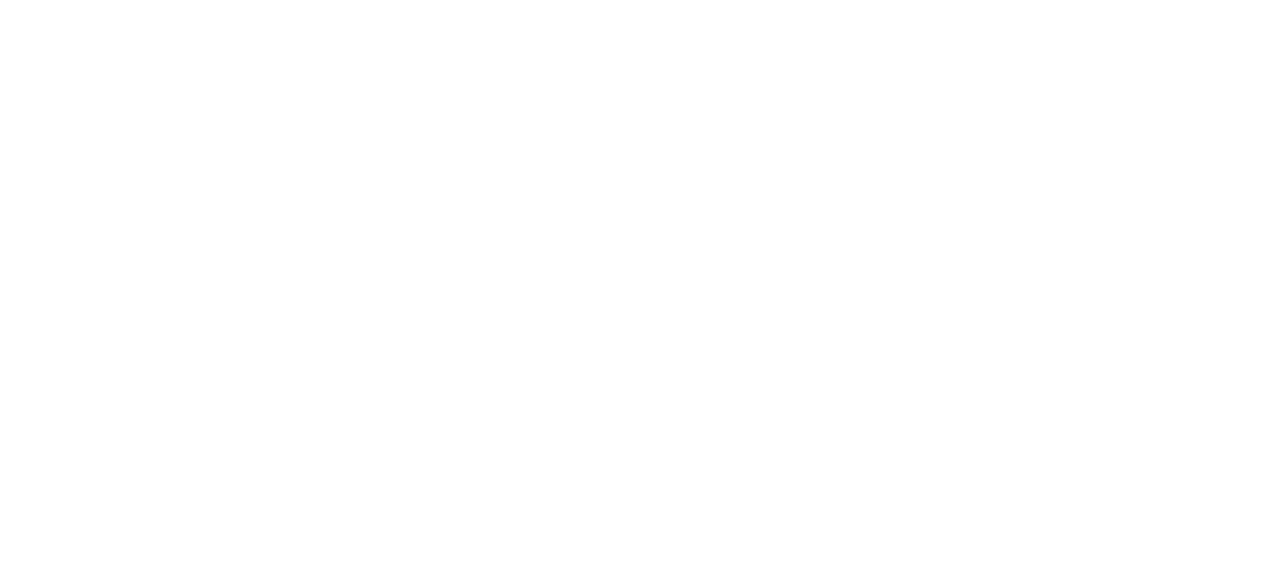
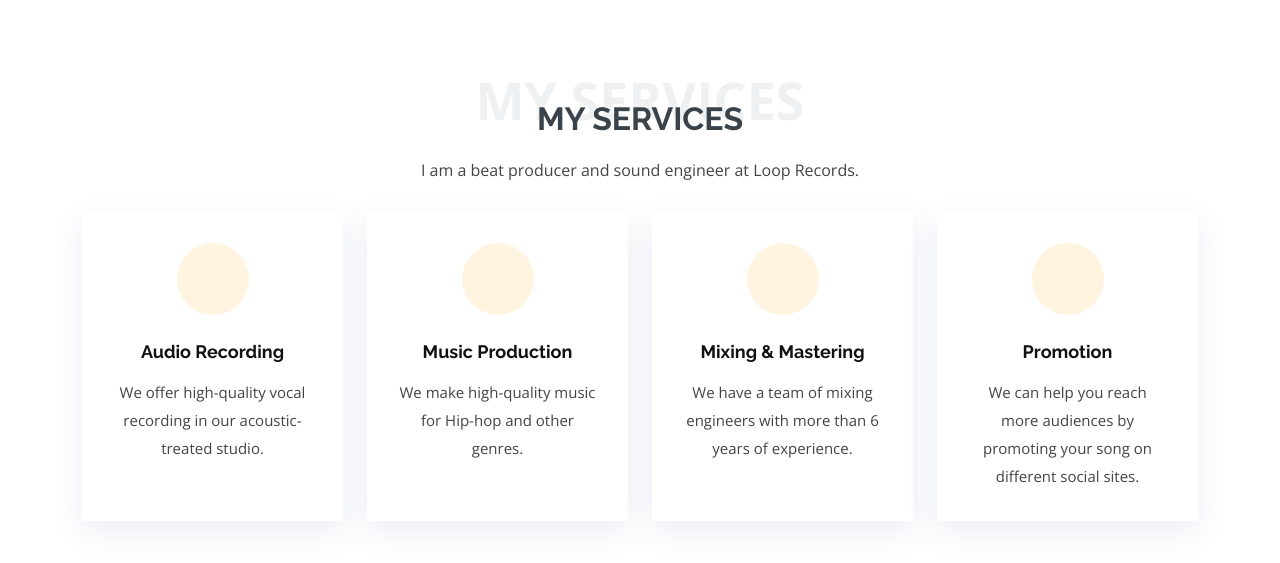
Before and after one commit to csabinji/personalPortfolioWebsite, a React (Create React App) app: page / in a window 1280 px wide. Shown: the part 2662-3225 px from the top of the page. Before the commit the page ends 2672 px from the top, so only its background shows below. Built offline with nearby package versions, Linux system fonts and the light colour scheme.

Commit message:
services

```diff
--- a/src/App.js
+++ b/src/App.js
@@ -5,6 +5,7 @@
 import Header from './components/header/header'
 import About from "./components/about/about";
 import Projects from "./components/projects/projects";
+import Services from "./components/services/services";
 
 function App() {
   return (
@@ -12,6 +13,7 @@
       <Header />
       <About />
       <Projects />
+      <Services />
     </div>
   );
 }
--- /dev/null
+++ b/src/components/services/services.jsx
@@ -0,0 +1,52 @@
+import './services.css'
+
+export default function Services() {
+    return (
+        <section id="services" class="services">
+            <div class="container">
+
+                <div class="section-title">
+                    <span>My Services</span>
+                    <h2>My Services</h2>
+                    <p> I am a beat producer and sound engineer at Loop Records. </p>
+                </div>
+
+                <div class="row">
+                    <div class="col-md-6 col-lg-3 d-flex align-items-stretch mb-5 mb-lg-0">
+                        <div class="icon-box">
+                            <div class="icon"><i class="bx bxs-microphone-alt"></i></div>
+                            <h4 class="title"><a href="https://www.facebook.com/looprecordsnp" target="_blank">Audio Recording</a></h4>
+                            <p class="description">We offer high-quality vocal recording in our acoustic-treated studio.</p>
+                        </div>
+                    </div>
+
+                    <div class="col-md-6 col-lg-3 d-flex align-items-stretch mb-5 mb-lg-0">
+                        <div class="icon-box">
+                            <div class="icon"><i class="bx bxs-music"></i></div>
+                            <h4 class="title"><a href="https://www.facebook.com/looprecordsnp" target="_blank">Music Production</a></h4>
+                            <p class="description">We make high-quality music for Hip-hop and other genres.</p>
+                        </div>
+                    </div>
+
+                    <div class="col-md-6 col-lg-3 d-flex align-items-stretch mb-5 mb-lg-0">
+                        <div class="icon-box">
+                            <div class="icon"><i class="bx bx-bar-chart"></i></div>
+                        <h4 class="title"><a href="https://www.facebook.com/looprecordsnp" target="_blank">Mixing & Mastering</a></h4>
+                        <p class="description">We have a team of mixing engineers with more than 6 years of experience.</p>
+                    </div>
+                </div>
+
+                <div class="col-md-6 col-lg-3 d-flex align-items-stretch mb-5 mb-lg-0">
+                    <div class="icon-box">
+                        <div class="icon"><i class="bx bx-world"></i></div>
+                        <h4 class="title"><a href="https://www.facebook.com/looprecordsnp" target="_blank">Promotion</a></h4>
+                        <p class="description">We can help you reach more audiences by promoting your song on different social sites.</p>
+                    </div>
+                </div>
+
+            </div>
+
+        </div>
+    </section>
+    )
+}
```
Also changed, not shown: src/components/services/services.css (added).
